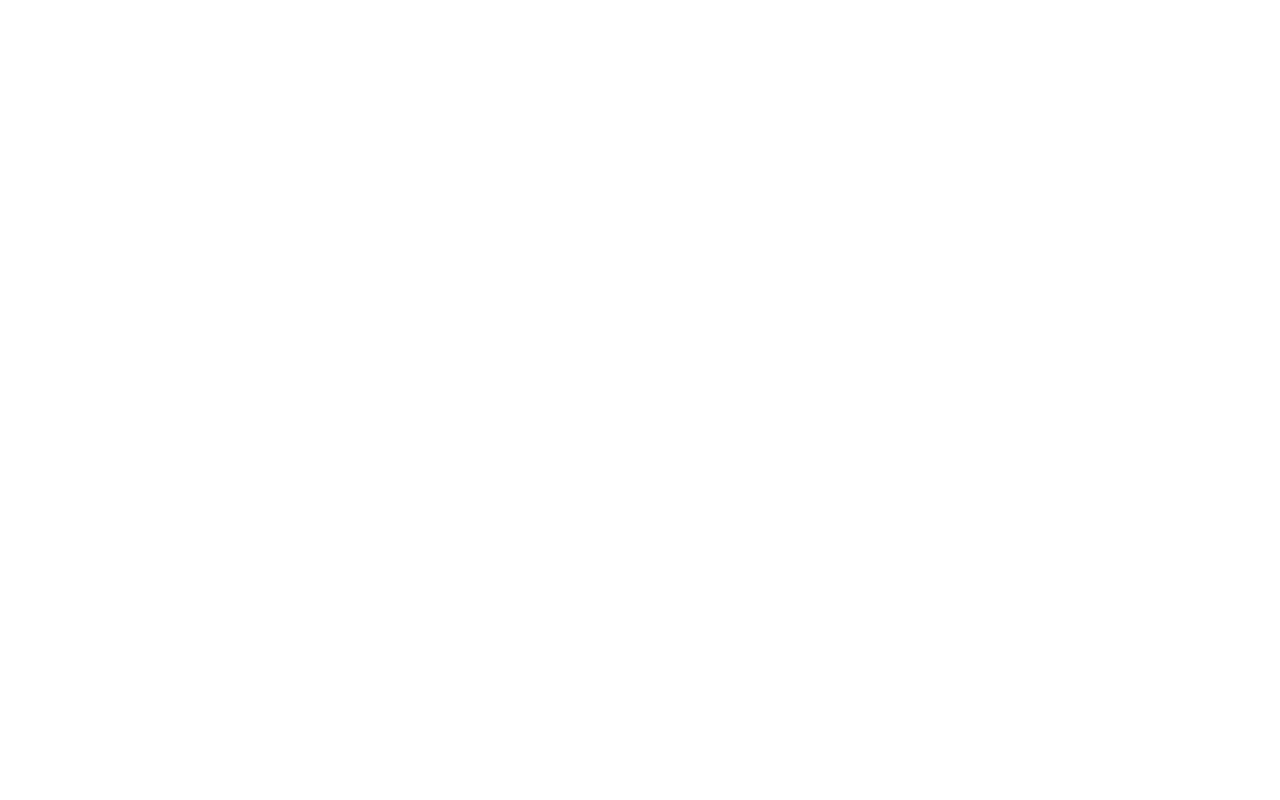
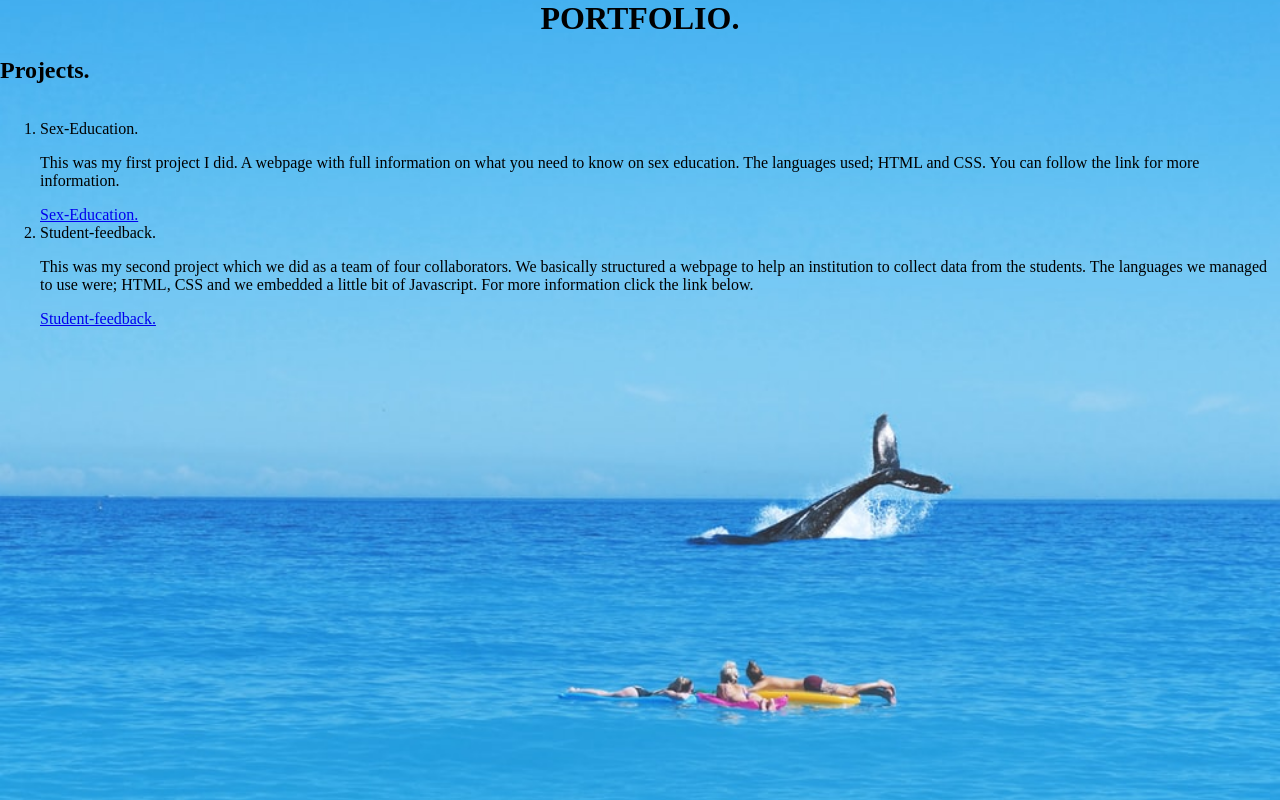
Before and after one commit to Emmanuel1738/Portfolio-Landing-page, a plain HTML site: page index.html in a window 1280 px wide. Drawn offline with Linux system fonts and the light colour scheme.

Commit message:
updated projects

```diff
--- a/index.html
+++ b/index.html
@@ -6,4 +6,17 @@
     <title>Portfolio</title>
     <link rel="stylesheet" href="style.css">
 </head>
+<body>
+<h1>PORTFOLIO.</h1>
+<h2>Projects.</h2>
+<ol>
+    <li>Sex-Education.</li>
+    <p>This was my first project I did. A webpage with full information on what you need to know on sex education. The languages used; HTML and CSS.
+        You can follow the link for more information.</p>
+        <a href="https://emmanuel1738.github.io/sex-education/">Sex-Education.</a>
+        <li>Student-feedback.</li>
+        <p>This was my second project which we did as a team of four collaborators. We basically structured a webpage to help an institution to collect data from the students. The languages we managed to use were; HTML, CSS and we embedded a little bit of Javascript. For more information click the link below.</p>
+        <a href="https://benardbett.github.io/student-feedback/">Student-feedback.</a>
+    </body>
 </html>
+</html>
--- a/style.css
+++ b/style.css
@@ -0,0 +1,24 @@
+body{
+    background-image: url(images/whales\ 2.jpeg);
+    background-repeat: repeat-y;
+    height: 100%;
+    background-position: center;
+    background-repeat: no-repeat;
+    background-size: cover;
+}
+h1 {
+    width:500px;
+    margin: 0 auto;
+    text-align: center;
+}.h1{
+    text-align: center;
+}body {
+    margin: 0;
+    display: flex;
+    min-height: 100vh;
+    flex-direction: column;
+}
+main {
+    display: block;
+    flex: 1 0 auto;
+}
```
Also changed, not shown: images/aboutme.jpg (added), images/whales 2.jpeg (added).
